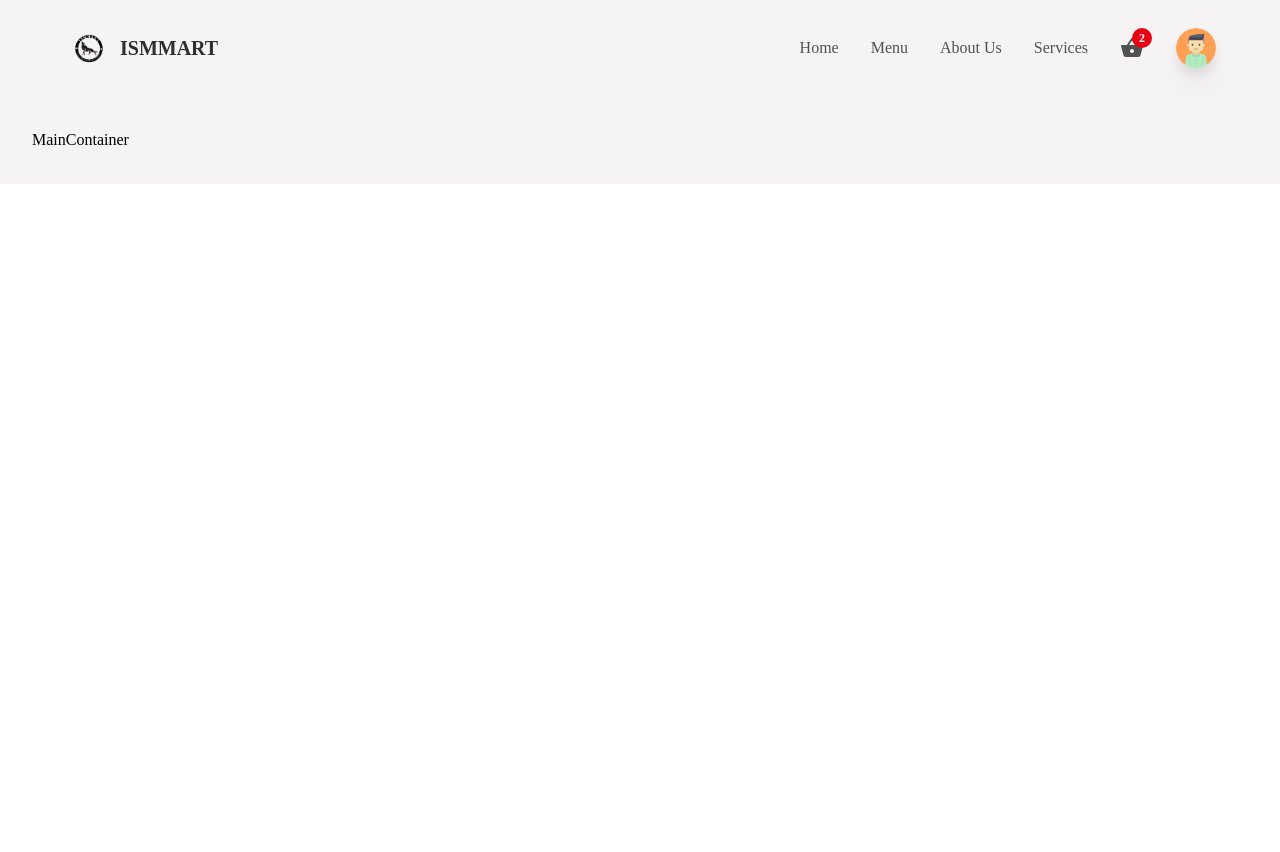
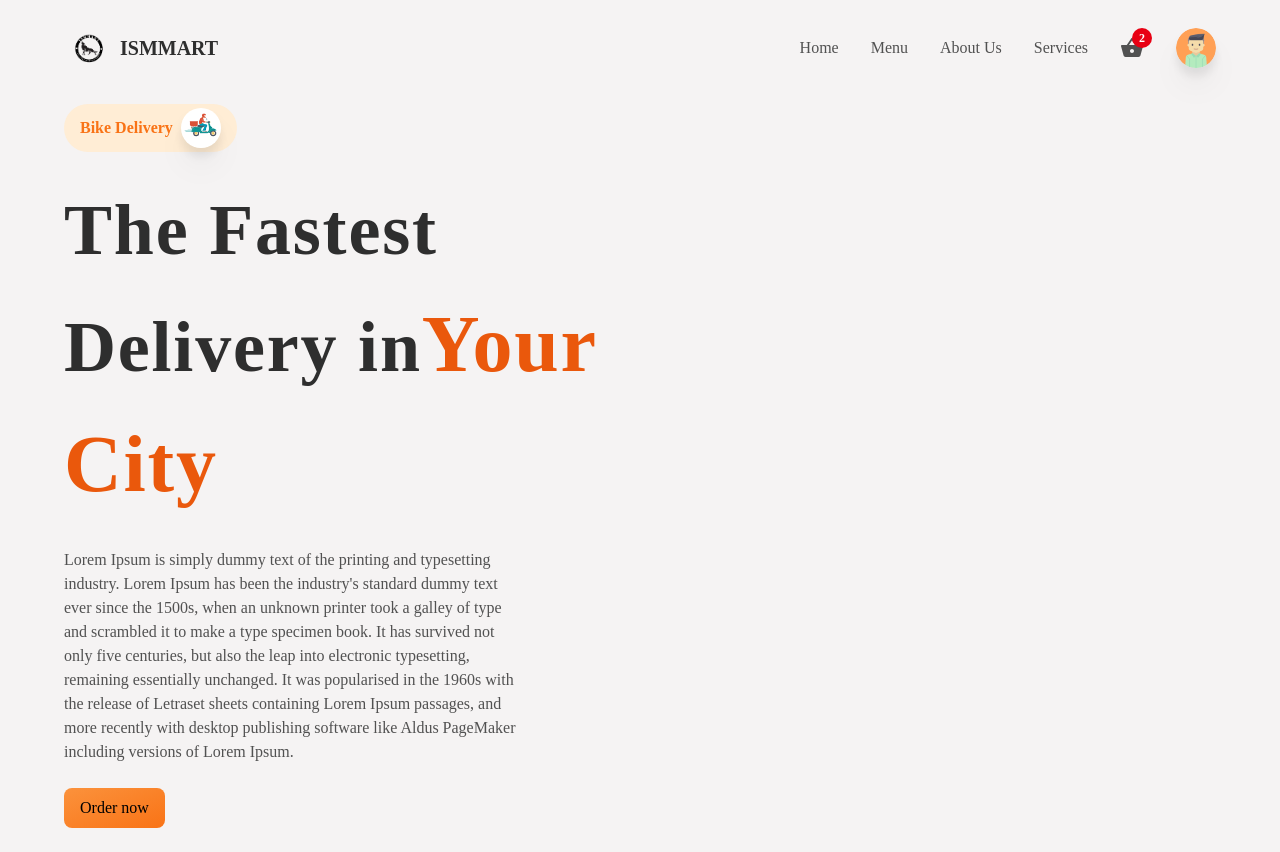
Before and after one commit to nhagis/vite-project, a React (Vite) app: page /#/createItem in a window 1280 px wide. Before the commit the page ends 800 px from the top, so only its background shows below. Built offline with nearby package versions, Linux system fonts and the light colour scheme.

Commit message:
main_container

```diff
--- a/src/App.jsx
+++ b/src/App.jsx
@@ -18,7 +18,7 @@ export function App() {
     <AnimatePresence exitBeforeEnter>
       <div className="w-screen h-auto flex flex-col bg-primary">
         <Header />
-        <main className="mt-24 p-8 w-full">
+        <main className="mt-14 md:mt-20 px-4 md:px-16 py-4 w-full">
           <Routes>
             {/* <Route path="/login" element={<Login />} />
           <Route path="/" element={<Home />} />
--- a/src/components/Header.jsx
+++ b/src/components/Header.jsx
@@ -74,6 +74,12 @@ const Header = () => {
       {/* Mobile */}
 
       <div className="flex items-center justify-between md:hidden w-full h-full">
+        <div className="relative flex items-center justify-center">
+          <MdShoppingBasket className="text-textColor text-2xl cursor-pointer" />
+          <div className="absolute -top-2 -right-2 w-5 h-5 rounded-full bg-cartNumBg flex items-center justify-center">
+            <p className="text-xs text-white font-semibold">2</p>
+          </div>
+        </div>
         <Link to="/" className="flex items-center gap-2">
           <img src={Logo} className="w-12 object-cover" alt="logo" />
           <p className="text-headingColor text-xl font-bold">ISMMART</p>
--- a/src/components/MainContainer.jsx
+++ b/src/components/MainContainer.jsx
@@ -1,7 +1,52 @@
 import React from 'react';
+import Delivery from './img/delivery.png';
 
 const MainContainer = () => {
-  return <div>MainContainer</div>;
+  return (
+    <div className="grid grid-cols-1 md:grid-cols-2 gap-2">
+      <div className="py-2 flex-1 flex flex-col items-start justify-center gap-6">
+        <div className="flex items-center gap-2 justify-center bg-orange-100 px-4 py-1 rounded-full">
+          <p className="text-base text-orange-500 font-semibold">
+            Bike Delivery
+          </p>
+          <div className="w-10 h-10 bg-white rounded-full overflow-hidden drop-shadow-xl">
+            <img
+              src={Delivery}
+              alt="delivery"
+              className="w-full h-full object-contain"
+            />
+          </div>
+        </div>
+
+        <p className="text-[2.5rem] lg:text-[4.5rem] font-bold tracking-wide text-headingColor">
+          The Fastest Delivery in
+          <span className="text-orange-600 text-[3rem] lg:text-[5rem]">
+            Your City
+          </span>
+        </p>
+        <p className="text-base text-textColor text-center md:text-left md:w-[80%]">
+          Lorem Ipsum is simply dummy text of the printing and typesetting
+          industry. Lorem Ipsum has been the industry's standard dummy text ever
+          since the 1500s, when an unknown printer took a galley of type and
+          scrambled it to make a type specimen book. It has survived not only
+          five centuries, but also the leap into electronic typesetting,
+          remaining essentially unchanged. It was popularised in the 1960s with
+          the release of Letraset sheets containing Lorem Ipsum passages, and
+          more recently with desktop publishing software like Aldus PageMaker
+          including versions of Lorem Ipsum.
+        </p>
+
+        <button
+          type="button"
+          className="bg-gradient-to-br from-orange-400 to-orange-500 w-full px-4 py-2 rounded-lg
+          hover:shadow-lg transition-all ease-in-out duration-100 md:w-auto"
+        >
+          Order now
+        </button>
+      </div>
+      <div className="py-2 flex flex-col items-start md:items-center justify-center flex-1"></div>
+    </div>
+  );
 };
 
 export default MainContainer;
```
